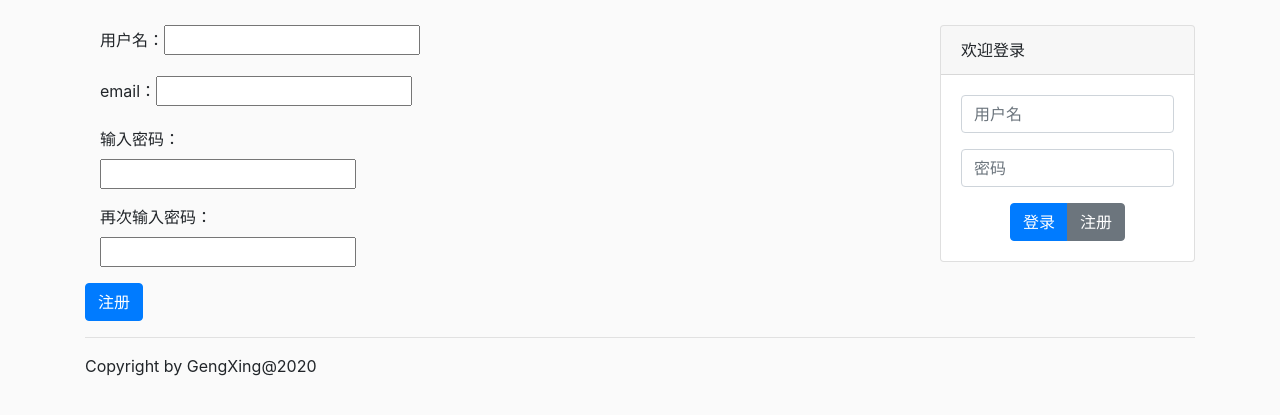
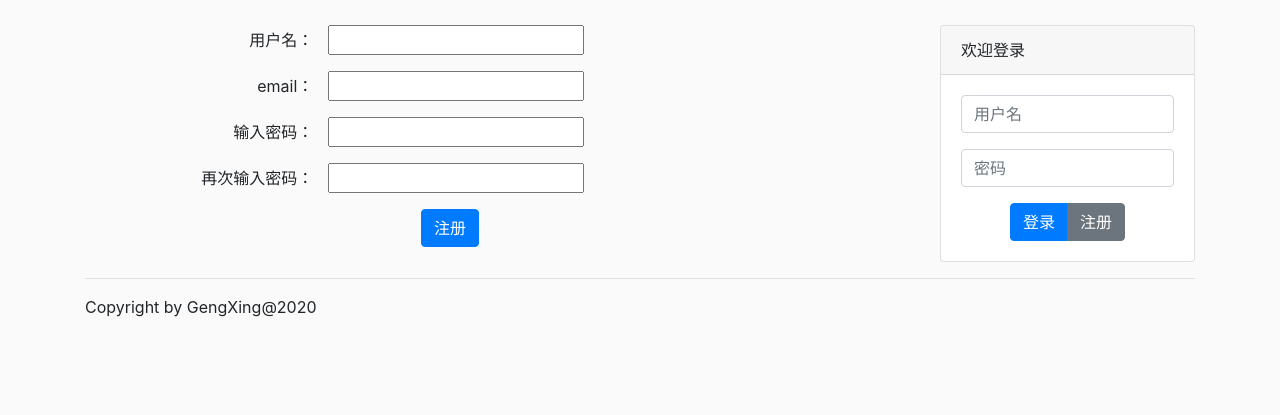
Before and after one commit to Gxstar/gxstar123, a Django app: template blog/templates/blog/register.html in a window 1280 px wide. Shown: the part 56-471 px from the top of the page. Run offline with Django 3.2, Linux system fonts and the light colour scheme; data comes from the database, SQL or seed files in the repository; both versions use the stored data as it was after the commit; the template is opened without the code that fills it: values that come from a table or form of the project are taken from there, most other values are stand-ins (such as "Sample title", 1, 10 or a date in 2020); form fields are guessed from the names that the template uses; some libraries are stand-ins or nearby versions.

Commit message:
简易注册系统实现（功能待完善）

```diff
--- a/blog/forms.py
+++ b/blog/forms.py
@@ -5,7 +5,7 @@ from .models import Category
 from django.utils.translation import ugettext_lazy as _
 
 class LoginForm(AuthenticationForm):
-    LoUsername=forms.CharField(max_length=100,widget=forms.TextInput({
+    LoUsername=forms.CharField(max_length=12,widget=forms.TextInput({
         'class':'form-control',
         'placeholder':'用户名',
     }))
@@ -21,7 +21,7 @@ class ArticleForm(forms.Form):
     cover=forms.ImageField(allow_empty_file=True)
     body=forms.CharField()
 class RegisterForm(forms.Form):
-    ReUsername=forms.CharField(label='用户名',max_length=100,widget=forms.TextInput({
+    ReUsername=forms.CharField(label='用户名',max_length=12,widget=forms.TextInput({
         'class':'form-control',
         'placeholder':'用户名',
     }))
--- a/blog/templates/blog/register.html
+++ b/blog/templates/blog/register.html
@@ -1,11 +1,11 @@
 {% extends "blog/layout.html" %}
 {% block content %}
-<form action="regist" method="post" class="navbar-right" id='registForm'>
+<form action="regist/" method="post" class="navbar-right text-center" id='registForm'>
     {% csrf_token %}
-    <div class="form-group col-md-6"><label for="id_ReUsername">用户名：</label>{{ReForm.ReUsername}}</div>
-    <div class="form-group col-md-6"><label for="id_ReEmail">email：</label>{{ReForm.ReEmail}}</div><p id="emailerror" class="text-warning" style="font-size: x-small;"></p>
-    <div class="form-group col-md-6"><label for="id_RePwd">输入密码：</label>{{ReForm.RePwd}}</div>
-    <div class="form-group col-md-6"><label for="id_RePwd2">再次输入密码：</label>{{ReForm.RePwd2}}<p id="error" class='text-warning' style="font-size: x-small;"></p></div>
+    <div class="form-group form-inline"><label class="text-right col-md-4" for="id_ReUsername" style="display: inline-block;">用户名：</label>{{ReForm.ReUsername}}</div>
+    <div class="form-group form-inline"><label class="text-right col-md-4"  for="id_ReEmail" style="display: inline-block;">email：</label>{{ReForm.ReEmail}}<p id="emailerror" class="text-warning m-auto" style="font-size: x-small;"></p></div>
+    <div class="form-group form-inline"><label class="text-right col-md-4"  for="id_RePwd" style="display: inline-block;">输入密码：</label>{{ReForm.RePwd}}</div>
+    <div class="form-group form-inline"><label class="text-right col-md-4"  for="id_RePwd2" style="display: inline-block;">再次输入密码：</label>{{ReForm.RePwd2}}<p id="error" class='text-warning m-auto' style="font-size: x-small;"></p></div>
     <button type="submit" class="btn btn-primary" name='regist'>注册</button>
 </form>
 <script>
@@ -14,29 +14,23 @@
         $('#id_RePwd').val("{{RePwd}}");
         // 密码验证
         $('#id_RePwd2').bind("change",function() {
-            console.log('进入调试');
             if ($('#id_RePwd').val()!=$('#id_RePwd2').val()) {
-                console.log('不一致');
                 $('#error').html('两次输入密码不一致，请检查！');
                 $("[name='regist']").attr("disabled",true);
             }
             else{
-                console.log('一致');
                 $('#error').html('');
                 $("[name='regist']").removeAttr("disabled");
             }
         });
         // 邮箱验证
         $('#id_ReEmail').bind("change",function() {
-            console.log('进入邮箱调试');
             var reg = /^\w+([-+.]\w+)*@\w+([-.]\w+)*\.\w+([-.]\w+)*$/;
             if (!reg.test($('#id_ReEmail').val())) {
-                console.log('不一致');
-                $('#emailerror').html('邮箱输入错误！');
+                $('#emailerror').html('邮箱格式输入错误！');
                 $("[name='regist']").attr("disabled",true);
             }
             else{
-                console.log('一致');
                 $('#emailerror').html('');
                 $("[name='regist']").removeAttr("disabled");
             }
```
Also changed, not shown: blog/views.py (+13 -1 lines), db.sqlite3.
